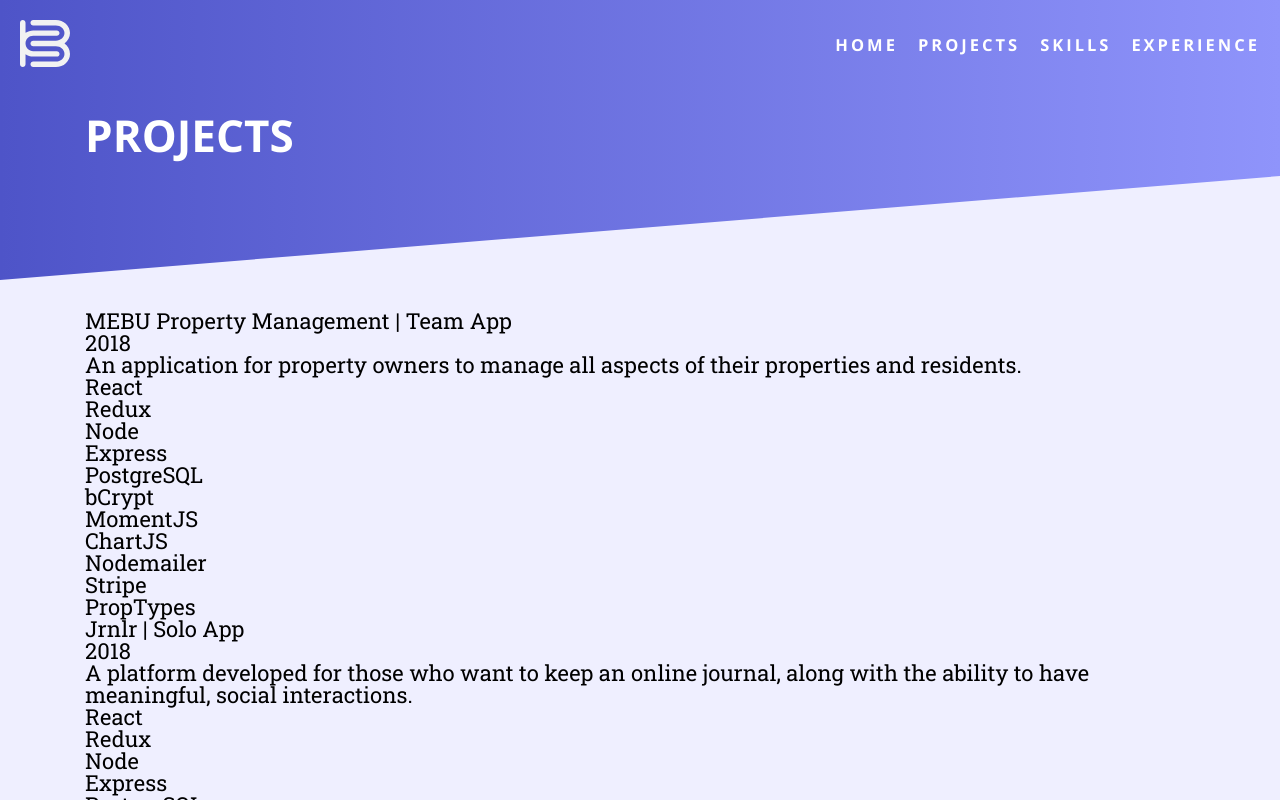
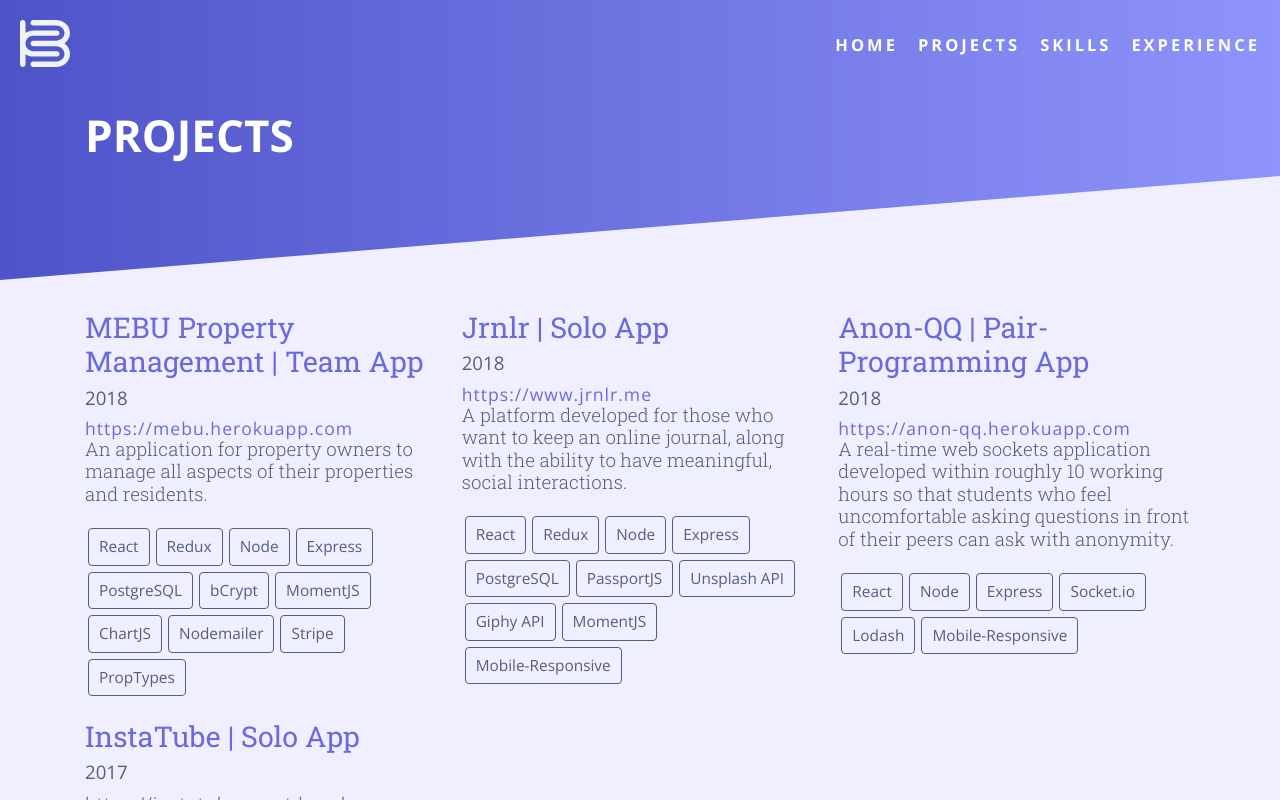
Before and after one commit to bkchu/bkchu-portfolio-pre-gatsby-conversion, a React (Create React App) app: page /projects in a window 1280 px wide. Shown: the top 800 px of the page. Built offline with nearby package versions, Linux system fonts and the light colour scheme.

Commit message:
update portfolio page to mvp

```diff
--- a/src/App.css
+++ b/src/App.css
@@ -407,3 +407,61 @@ body {
     letter-spacing: 0px;
     line-height: 1em;
     text-transform: uppercase; }
+
+.Projects {
+  display: grid;
+  grid: auto-flow/repeat(auto-fill, minmax(300px, 1fr));
+  grid-gap: 20px; }
+  .Projects .Project {
+    color: #525f7f; }
+    .Projects .Project__title {
+      color: #6a6adf;
+      font-family: "Roboto Slab", -apple-system, BlinkMacSystemFont, "Segoe UI", Roboto, Oxygen, Ubuntu, Cantarell, "Open Sans", "Helvetica Neue", sans-serif;
+      font-size: 1.3em;
+      font-weight: 400;
+      letter-spacing: 0px;
+      line-height: 1.2em;
+      text-transform: none; }
+    .Projects .Project__year {
+      font-family: "Open Sans", -apple-system, BlinkMacSystemFont, "Segoe UI", Roboto, Oxygen, Ubuntu, Cantarell, "Open Sans", "Helvetica Neue", sans-serif;
+      font-size: 0.85em;
+      font-weight: 400;
+      letter-spacing: 0px;
+      line-height: 2em;
+      text-transform: none; }
+    .Projects .Project__link.link {
+      color: #6a6adf;
+      font-family: "Open Sans", -apple-system, BlinkMacSystemFont, "Segoe UI", Roboto, Oxygen, Ubuntu, Cantarell, "Open Sans", "Helvetica Neue", sans-serif;
+      font-size: 0.8em;
+      font-weight: 300;
+      letter-spacing: 1px;
+      line-height: 1em;
+      text-transform: none; }
+    .Projects .Project__description {
+      font-family: "Roboto Slab", -apple-system, BlinkMacSystemFont, "Segoe UI", Roboto, Oxygen, Ubuntu, Cantarell, "Open Sans", "Helvetica Neue", sans-serif;
+      font-size: 0.85em;
+      font-weight: 300;
+      letter-spacing: 0px;
+      line-height: 1.2em;
+      text-transform: none;
+      margin-bottom: 20px; }
+
+.Techs {
+  display: flex;
+  flex-wrap: wrap; }
+  .Techs__tech {
+    border: 1px solid #525f7f;
+    font-family: "Open Sans", -apple-system, BlinkMacSystemFont, "Segoe UI", Roboto, Oxygen, Ubuntu, Cantarell, "Open Sans", "Helvetica Neue", sans-serif;
+    font-size: 0.7em;
+    font-weight: 300;
+    letter-spacing: 0px;
+    line-height: 1em;
+    text-transform: none;
+    padding: 10px;
+    border-radius: 4px;
+    margin: 3px;
+    transition: all 200ms; }
+    .Techs__tech:hover {
+      color: white;
+      background: #6a6adf;
+      border-color: #6a6adf; }
--- a/src/components/Projects/Projects.js
+++ b/src/components/Projects/Projects.js
@@ -6,10 +6,13 @@ import projects from './project_util';
 
 const Projects = () => {
   const projectDisplay = projects.map(
-    ({ title, description, year, technologies }) => (
+    ({ title, description, year, technologies, url }) => (
       <div className="Project">
         <h1 className="Project__title">{title}</h1>
         <p className="Project__year">{year}</p>
+        <a className="Project__link link" target="_blank" href={url}>
+          {url}
+        </a>
         <p className="Project__description">{description}</p>
         <Techs techs={technologies} />
       </div>
--- a/src/components/Projects/project_util.js
+++ b/src/components/Projects/project_util.js
@@ -4,6 +4,7 @@ export default [
     description:
       'An application for property owners to manage all aspects of their properties and residents.',
     year: '2018',
+    url: 'https://mebu.herokuapp.com',
     technologies:
       'React,Redux,Node,Express,PostgreSQL,bCrypt,MomentJS,ChartJS,Nodemailer,Stripe,PropTypes'
   },
@@ -12,6 +13,7 @@ export default [
     description:
       'A platform developed for those who want to keep an online journal, along with the ability to have meaningful, social interactions.',
     year: '2018',
+    url: 'https://www.jrnlr.me',
     technologies:
       'React,Redux,Node,Express,PostgreSQL,PassportJS,Unsplash API,Giphy API,MomentJS,Mobile-Responsive'
   },
@@ -20,6 +22,7 @@ export default [
     description:
       'A real-time web sockets application developed within roughly 10 working hours so that students who feel uncomfortable asking questions in front of their peers can ask with anonymity.',
     year: '2018',
+    url: 'https://anon-qq.herokuapp.com',
     technologies: 'React,Node,Express,Socket.io,Lodash,Mobile-Responsive'
   },
   {
@@ -27,6 +30,7 @@ export default [
     description:
       'A deeper dive into learning ReactJS by building an instant search version for YouTube videos.',
     year: '2017',
+    url: 'https://instatube-react.herokuapp.com',
     technologies: 'React,State + Props,YouTube API,Mobile-Responsive'
   }
 ];
--- a/src/sass/__Projects.scss
+++ b/src/sass/__Projects.scss
@@ -1,10 +1,27 @@
 .Projects {
+  display: grid;
+  grid: auto-flow / repeat(auto-fill, minmax(300px, 1fr));
+  grid-gap: 20px;
+
   .Project {
+    color: $body-color;
+
     &__title {
+      color: $highlight-color;
+      @include fonting($s: $subheader, $lh: 1.2em);
     }
+
     &__year {
+      @include fonting($header-font-stack, $s: $content, $lh: 2em);
     }
+    &__link.link {
+      color: $highlight-color;
+      @include fonting($header-font-stack, $s: 0.8em, $ls: 1px, $w: 300);
+    }
+
     &__description {
+      @include fonting($s: $content, $w: 300, $lh: 1.2em);
+      margin-bottom: 20px;
     }
   }
 }
--- a/src/sass/__Techs.scss
+++ b/src/sass/__Techs.scss
@@ -1,4 +1,17 @@
 .Techs {
+  display: flex;
+  flex-wrap: wrap;
   &__tech {
+    border: 1px solid $body-color;
+    @include fonting($header-font-stack, $s: 0.7em, $w: 300);
+    padding: 10px;
+    border-radius: 4px;
+    margin: 3px;
+    transition: all 200ms;
+    &:hover {
+      color: white;
+      background: $highlight-color;
+      border-color: $highlight-color;
+    }
   }
 }
```
